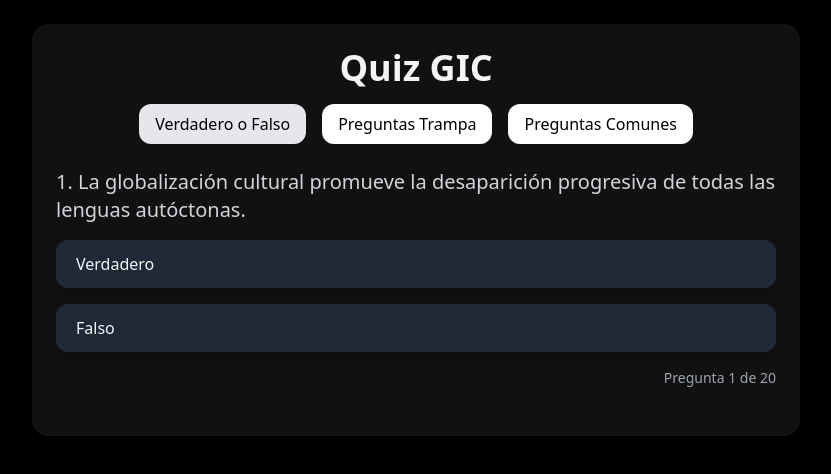
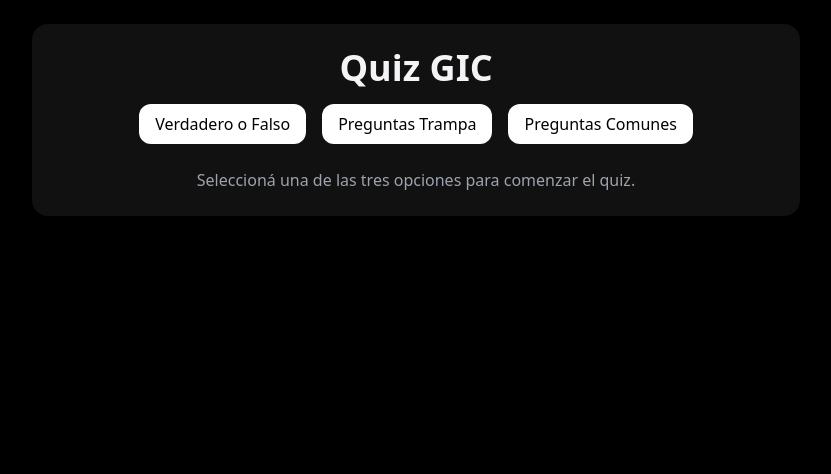
Before and after one commit to ZenDexx/Zen_GIC_2.0, a Next.js app: page / in a window 1280 px wide. Shown: the top 474 px of the page, without its empty margins (224-1055 px from the left). Built offline with nearby package versions, Linux system fonts and the light colour scheme.

Commit message:
Cambio general de QuizGIC.jsx

```diff
--- a/app/components/QuizGIC.jsx
+++ b/app/components/QuizGIC.jsx
@@ -735,11 +735,14 @@ const sections = {
 };
 
 export default function QuizGIC() {
-  const [section, setSection] = useState("Verdadero o Falso");
+  // 1) Estado inicial de 'section' VACÍO:
+  const [section, setSection] = useState("");
   const [current, setCurrent] = useState(0);
   const [score, setScore] = useState(0);
   const [answers, setAnswers] = useState([]);
-  const questions = sections[section];
+
+  // Si section === "" entonces la variable questions es indefinida; chequeamos más abajo
+  const questions = section ? sections[section] : [];
   const currentQuestion = questions[current];
 
   const handleAnswer = (option) => {
@@ -770,13 +773,15 @@ export default function QuizGIC() {
       <div className="max-w-3xl mx-auto bg-[#111] p-6 rounded-2xl shadow-2xl">
         <h1 className="text-4xl font-bold text-center text-gray-100 mb-4">Quiz GIC</h1>
 
+        {/* ─────────────────────────────────────────────────────── */}
+        {/* 2) Menú de botones siempre visible, incluso si section=="" */}
         <div className="flex justify-center gap-4 mb-6">
           {Object.keys(sections).map((key) => (
             <button
               key={key}
               onClick={() => {
-                setSection(key);
-                resetQuiz();
+                setSection(key);   // selecciona la sección
+                resetQuiz();       // reinicia preguntas/puntaje
               }}
               className={`px-4 py-2 rounded-xl font-medium transition-all duration-300 ${
                 section === key
@@ -788,7 +793,19 @@ export default function QuizGIC() {
             </button>
           ))}
         </div>
+        {/* ─────────────────────────────────────────────────────── */}
 
+        {/* 3) Si aún no se seleccionó ninguna sección, NO mostramos preguntas ni resultados */}
+        {section === "" ? (
+          <div className="text-center text-gray-400">
+            <p>Seleccioná una de las tres opciones para comenzar el quiz.</p>
+          </div>
+        ) : (
+          // ─────────────────────────────────────────────────────────
+          // 4) Aquí va TODO el bloque que ya tenías de preguntas + resultado
+          //    (solo se renderiza si 'section' NO está vacío)
+          // ─────────────────────────────────────────────────────────
+          <>
             {current < questions.length ? (
               <AnimatePresence mode="wait">
                 <motion.div
@@ -799,7 +816,9 @@ export default function QuizGIC() {
                   transition={{ duration: 0.5 }}
                   className="mb-6"
                 >
-              <h2 className="text-xl mb-4 text-gray-300">{currentQuestion.question}</h2>
+                  <h2 className="text-xl mb-4 text-gray-300">
+                    {currentQuestion.question}
+                  </h2>
                   <div className="space-y-4">
                     {currentQuestion.options.map((opt, idx) => (
                       <button
@@ -818,7 +837,9 @@ export default function QuizGIC() {
               </AnimatePresence>
             ) : (
               <div className="text-center">
-            <h2 className="text-2xl font-bold text-gray-100 mb-4">Resultado Final</h2>
+                <h2 className="text-2xl font-bold text-gray-100 mb-4">
+                  Resultado Final
+                </h2>
                 <p className="mb-2">
                   Puntaje: {score} / {questions.length}
                 </p>
@@ -833,11 +854,17 @@ export default function QuizGIC() {
                   {answers.map((ans, i) => (
                     <div
                       key={i}
-                  className={`p-4 rounded-xl ${ans.correct ? "bg-green-800" : "bg-red-800"}`}
+                      className={`p-4 rounded-xl ${
+                        ans.correct ? "bg-green-800" : "bg-red-800"
+                      }`}
                     >
-                  <p className="font-semibold text-white">{ans.question}</p>
+                      <p className="font-semibold text-white">
+                        {ans.question}
+                      </p>
                       <p className="text-sm">Tu respuesta: {ans.selected}</p>
-                  <p className="text-sm">Correcta: {questions[i].answer}</p>
+                      <p className="text-sm">
+                        Correcta: {questions[i].answer}
+                      </p>
                       <p className="text-xs text-gray-300 mt-1 italic">
                         💡 Justificación: {ans.justification}
                       </p>
@@ -852,6 +879,8 @@ export default function QuizGIC() {
                 </button>
               </div>
             )}
+          </>
+        )}
       </div>
     </main>
   );
```
Lines whose indentation alone changed are shown as unchanged.
